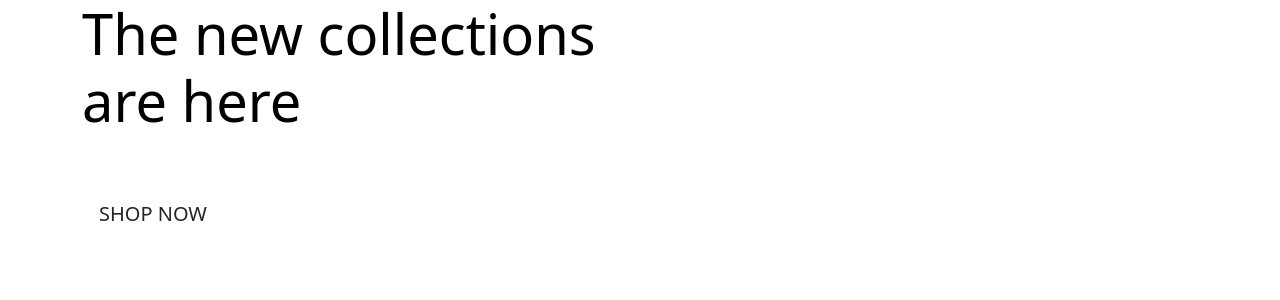
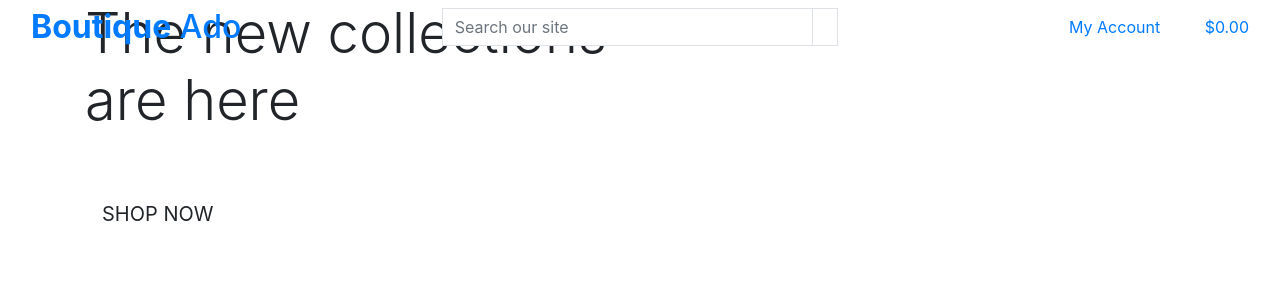
Before and after one commit to craigmantona/boutique_ado_cm, a Django app: page / in a window 1280 px wide. Shown: the top 300 px of the page. Run offline with Django 3.2, Linux system fonts and the light colour scheme; some libraries are stand-ins or nearby versions.

Commit message:
Added main page header

```diff
--- a/templates/base.html
+++ b/templates/base.html
@@ -7,14 +7,14 @@
     {% block meta %}
         <meta http-equiv="X-UA-Compatible" content="ie=edge">
         <meta charset="utf-8">
-        <meta name="viewport" content="width=device-width, initial-scale=1">
+        <meta name="viewport" content="width=device-width, initial-scale=1, shrink-to-fit=no">
     {% endblock %}
 
     {% block extra_meta %}
     {% endblock %}
 
     {% block corecss %}
-        <link href="https://cdn.jsdelivr.net/npm/bootstrap@5.1.1/dist/css/bootstrap.min.css" rel="stylesheet" integrity="sha384-F3w7mX95PdgyTmZZMECAngseQB83DfGTowi0iMjiWaeVhAn4FJkqJByhZMI3AhiU" crossorigin="anonymous">
+        <link rel="stylesheet" href="https://stackpath.bootstrapcdn.com/bootstrap/4.4.1/css/bootstrap.min.css" integrity="sha384-Vkoo8x4CGsO3+Hhxv8T/Q5PaXtkKtu6ug5TOeNV6gBiFeWPGFN9MuhOf23Q9Ifjh" crossorigin="anonymous">
     {% endblock %}
 
     {% block extra_css %}
@@ -32,7 +32,67 @@
     <title>Boutique Ado {% block extra_title %}{% endblock %}</title>
   </head>
   <body>
-    <header class="container-fluid fixed-top"></header>
+    <header class="container-fluid fixed-top">
+        <div class="row">
+            <div class="col-12 col-lg-4 my-auto py-1 py-lg-0 text-center text-lg-left">
+                <a href="{% url 'home' %}" class="nav-link main-logo-link">
+                    <h2 class="logo-font text-black my-0"><strong>Boutique</strong> Ado</h2>
+                </a>
+            </div>
+            <div class="col-12 col-lg-4 my-auto py-1 py-lg-0">
+                <form method="GET" action="">
+                    <div class="input-group w-100">
+                        <input class="form-control border border-black rounded-0" type="text" name="q" placeholder="Search our site">
+                        <div class="input-group-append">
+                            <button class="form-control btn btn-black border border-black rounded-0" type="submit">
+                                <span class="icon">
+                                    <i class="fas fa-search"></i>
+                                </span>
+                            </button>
+                        </div>
+                    </div>
+                </form>
+            </div>
+            <div class="col-12 col-lg-4 my-auto py-1 py-lg-0">
+                <ul class="list-inline list-unstyled text-center text-lg-right my-0">
+                    <li class="list-inline-item dropdown">
+                        <a class="text-black nav-link" href="#" id="user-options" data-toggle="dropdown" aria-haspopup="true" aria-expanded="false">
+                            <div class="text-center">
+                                <div><i class="fas fa-user fa-lg"></i></div>
+                                <p class="my-0">My Account</p>
+                            </div>
+                        </a>
+                        <div class="dropdown-menu border-0" aria-labelledby="user-options">
+                            {% if request.user.is_authenticated %}
+                                {% if request.user.is_superuser %}
+                                    <a href="" class="dropdown-item">Product Management</a>
+                                {% endif %}
+                                <a href="" class="dropdown-item">My Profile</a>
+                                <a href="{% url 'account_logout' %}" class="dropdown-item">Logout</a>
+                            {% else %}
+                                <a href="{% url 'account_signup' %}" class="dropdown-item">Register</a>
+                                <a href="{% url 'account_login' %}" class="dropdown-item">Login</a>
+                            {% endif %}
+                        </div>
+                    </li>
+                    <li class="list-inline-item">
+                        <a class="{% if grand_total %}text-info font-weight-bold{% else %}text-black{% endif %} nav-link" href="">
+                            <div class="text-center">
+                                <div><i class="fas fa-shopping-bag fa-lg"></i></div>
+                                <p class="my-0">
+                                    {% if grand_total %}
+                                        ${{ grand_total|floatformat:2 }}
+                                    {% else %}
+                                        $0.00
+                                    {% endif %}
+                                </p>
+                            </div>
+                        </a>
+                    </li>
+                </ul>
+            </div>
+        </div>
+    </header>
 
     {% if messages %}
         <div class="message-container"></div>
```
